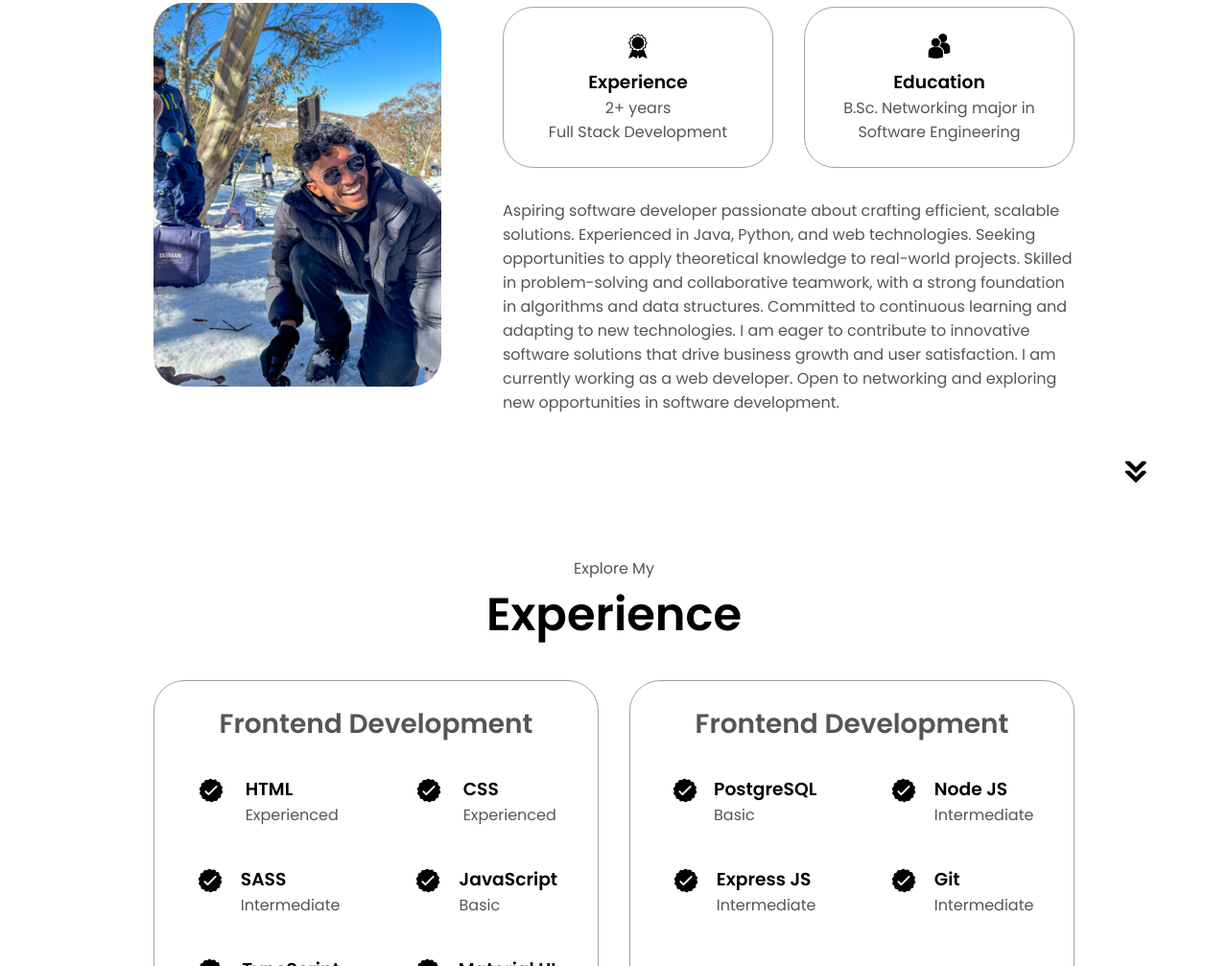
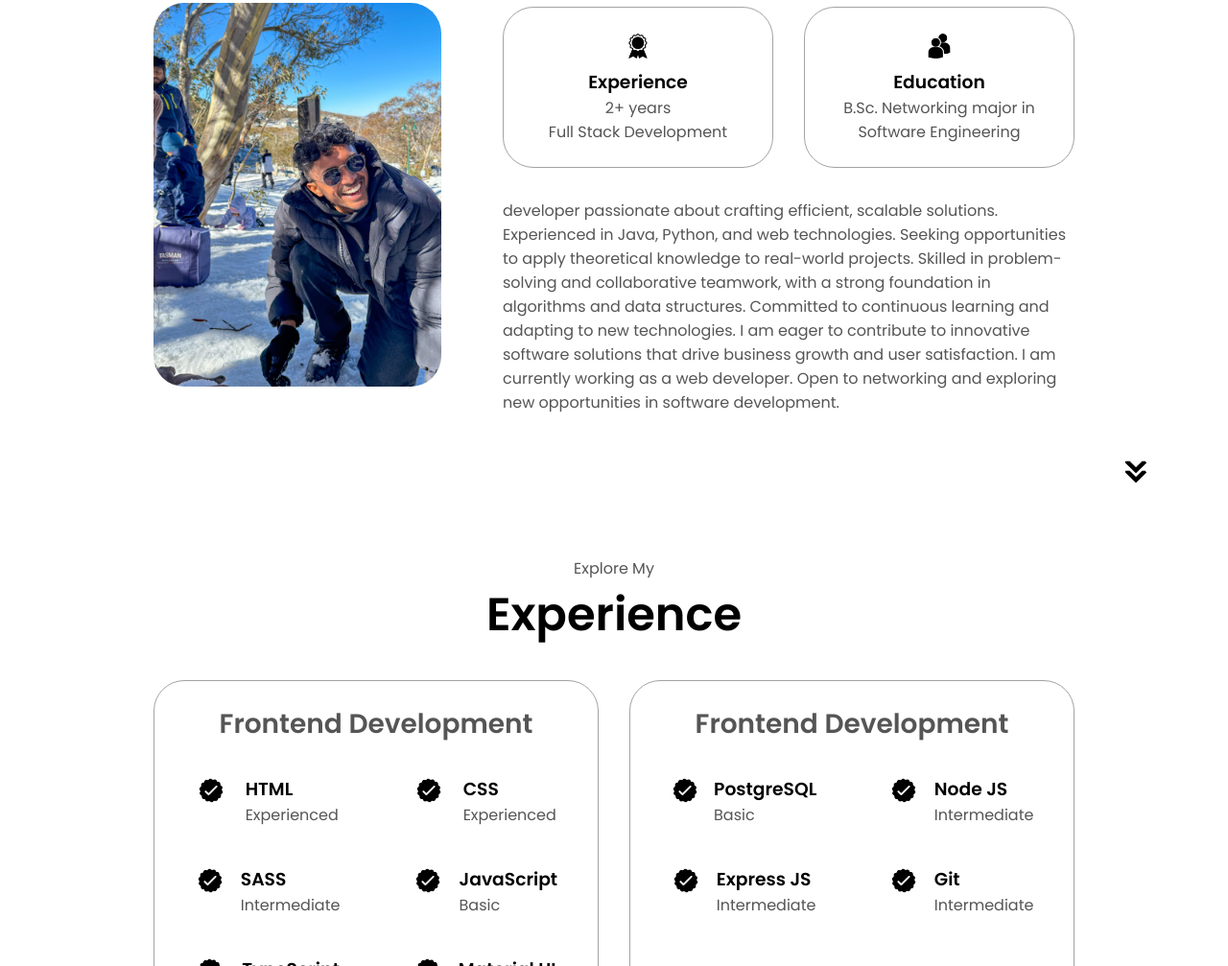
Before and after one commit to SudeeraShenal/my-portfolio, a plain HTML site: page index.html in a window 1280 px wide. Shown: the part 1116-2123 px from the top of the page at 96% size. Drawn offline with Linux system fonts and the light colour scheme.

Commit message:
Update content

```diff
--- a/index.html
+++ b/index.html
@@ -105,7 +105,7 @@
           </div>
           <div class="text-container">
             <p>
-              Aspiring software developer passionate about crafting efficient, scalable solutions.
+              developer passionate about crafting efficient, scalable solutions.
               Experienced in Java, Python, and web technologies. Seeking opportunities to apply theoretical
               knowledge to real-world projects. Skilled in problem-solving and collaborative teamwork,
               with a strong foundation in algorithms and data structures. Committed to continuous
```
